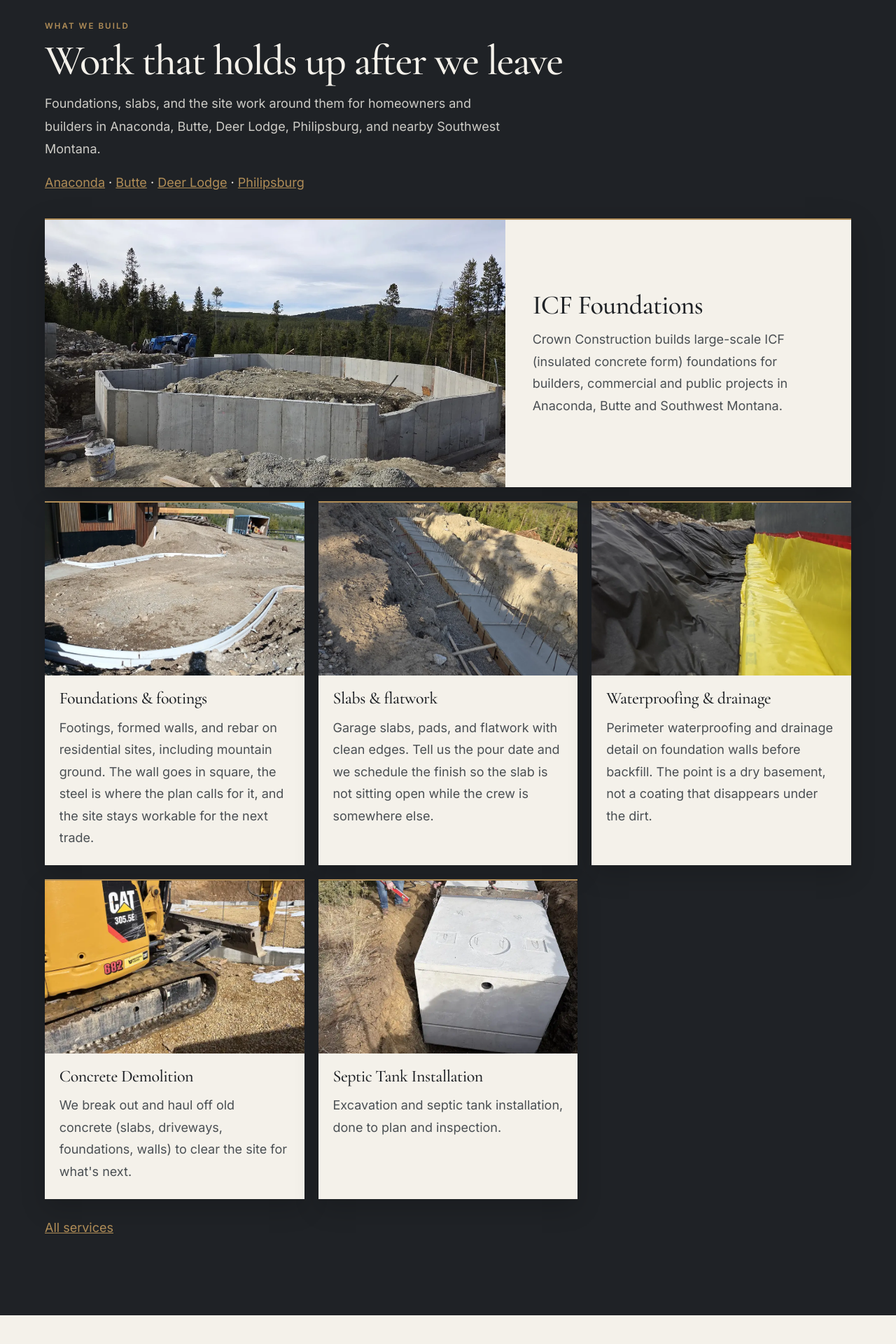
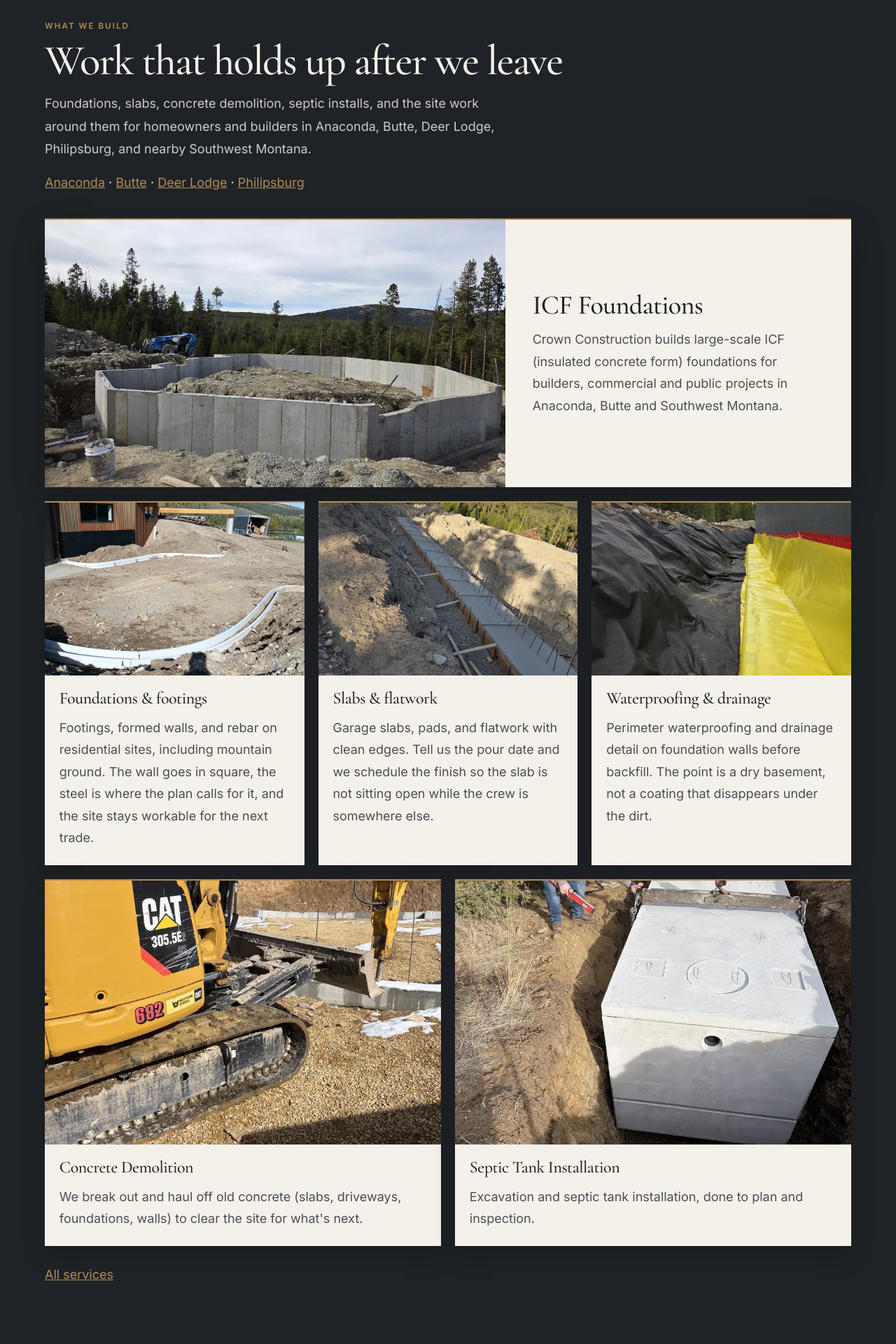
Before and after one commit to warnerbuilt1-gif/crown-construction-website, a Next.js app: page / in a window 1280 px wide. Shown: the part 1440-3360 px from the top of the page at 70% size. Built offline with nearby package versions, Linux system fonts and the light colour scheme.

Commit message:
Let the last two service cards fill the row and name the new work.
Co-authored-by: Cursor <cursoragent@cursor.com>

```diff
--- a/src/pages/index.tsx
+++ b/src/pages/index.tsx
@@ -99,7 +99,7 @@ export default function Home() {
             <p className="services-eyebrow">What we build</p>
             <h2 id="services-heading">Work that holds up after we leave</h2>
             <p className="home-lead">
-              Foundations, slabs, and the site work around them for homeowners and builders in {SITE_SERVICE_AREA}.
+              Foundations, slabs, concrete demolition, septic installs, and the site work around them for homeowners and builders in {SITE_SERVICE_AREA}.
             </p>
             <p className="home-towns">
               {SERVICE_TOWNS.map((town, index) => (
@@ -130,7 +130,7 @@ export default function Home() {
                 {homeServices.map((service) => {
                   const photo = servicePhotos[service.title]
                   return (
-                    <article className="build-card" key={service.title}>
+                    <article className={`build-card${service.title === 'Concrete Demolition' || service.title === 'Septic Tank Installation' ? ' build-card-wide' : ''}`} key={service.title}>
                       {photo ? (
                         <div className="build-card-media">
                           <Image
--- a/src/styles/globals.css
+++ b/src/styles/globals.css
@@ -2500,7 +2500,15 @@ h2.text-3xl {
   }
 
   .build-grid {
-    grid-template-columns: repeat(3, minmax(0, 1fr));
+    grid-template-columns: repeat(6, minmax(0, 1fr));
+  }
+
+  .build-card {
+    grid-column: span 2;
+  }
+
+  .build-card-wide {
+    grid-column: span 3;
   }
 
   .work-photo {
```
